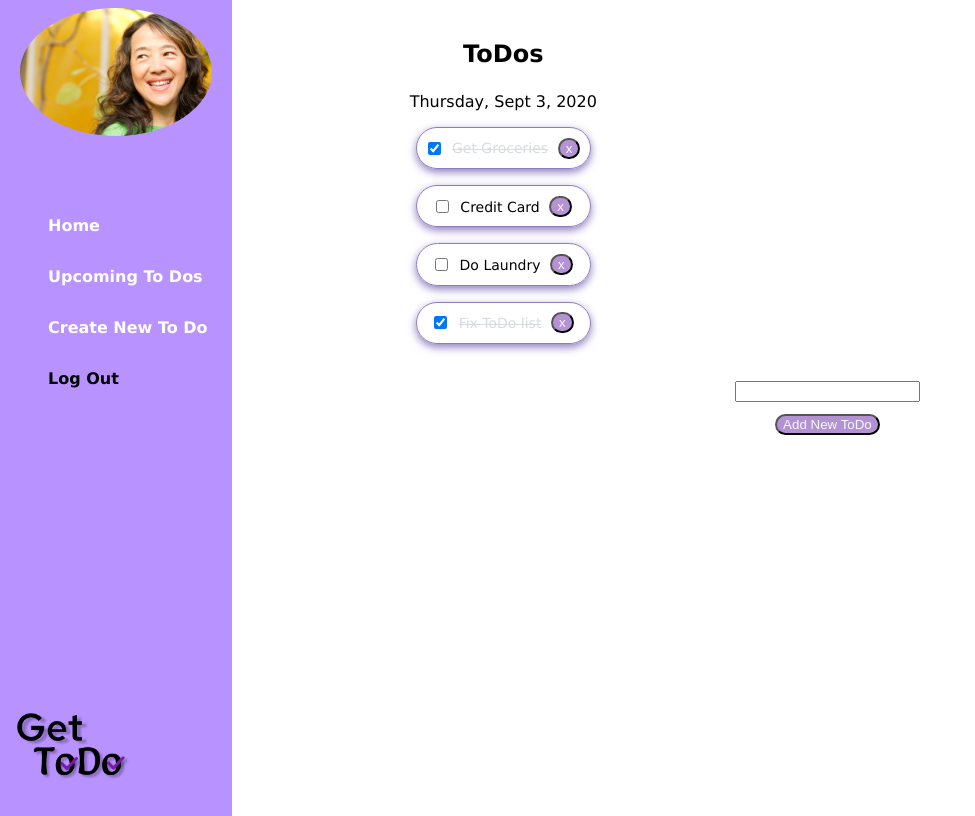
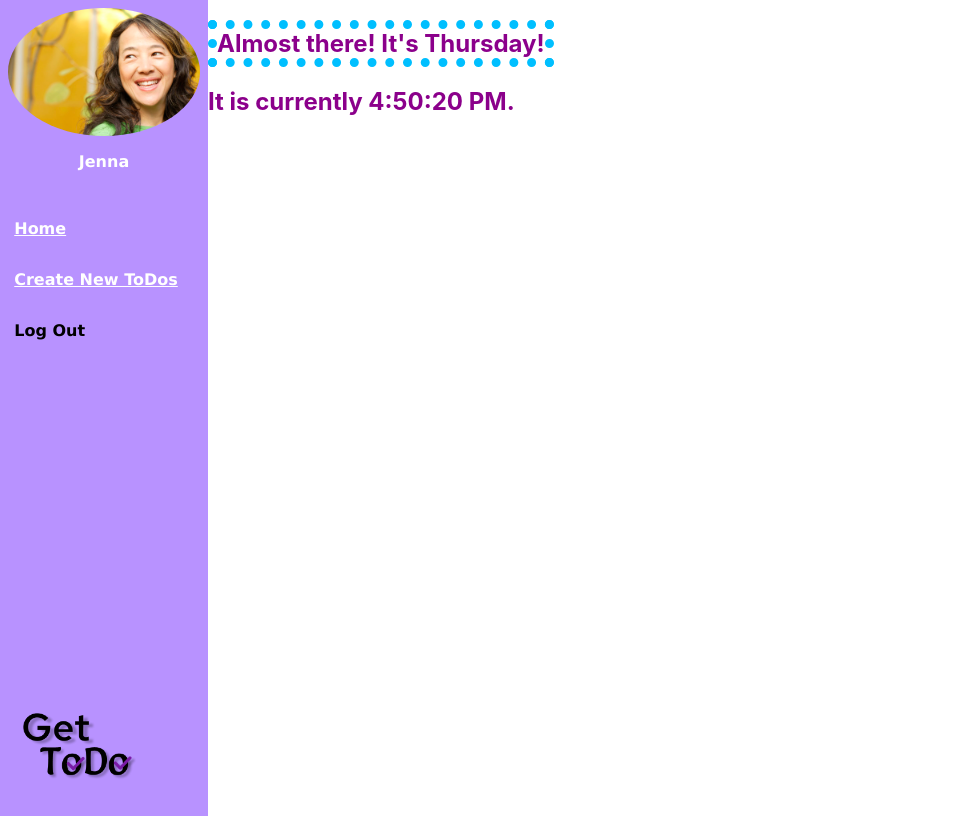
Before and after one commit to megumi29/To_Do_App, a React (Create React App) app: page / in a window 1280 px wide. Shown: the whole page, without its empty margins (0-975 px from the left). Built offline with nearby package versions, Linux system fonts and the light colour scheme.

Commit message:
added routing and more styles. Changed some layouts, but will need to fix some to look better. Links and Routing works.

```diff
--- a/package.json
+++ b/package.json
@@ -8,6 +8,7 @@
     "@testing-library/user-event": "^7.2.1",
     "react": "^16.13.1",
     "react-dom": "^16.13.1",
+    "react-router-dom": "^5.2.0",
     "react-scripts": "3.4.3",
     "shortid": "^2.2.15"
   },
--- a/src/App.css
+++ b/src/App.css
@@ -19,15 +19,14 @@ h3 {
   text-decoration: underline solid #7a1ba7;
 } */
 
-.ToDo {
-  font-size: 14px;
-}
-
-.input_button {
+.addtodo-input {
+  border: dodgerblue solid 3px;
+  border-radius: 2rem;
+  box-shadow: rgba(153, 63, 218, 0.685) 2px 2px 5px 3px;
+  padding: 4rem;
+  margin: 6rem;
   display: flex;
   flex-direction: column;
-  justify-content: center;
-  align-items: center;
 }
 
 .addButton,
@@ -64,9 +63,24 @@ h3 {
   font-size: 20px;
 }
 
-.menu_list:hover {
+.menu_list {
+  display: flex;
+  flex-direction: column;
+}
+
+.menu_list_links {
+  color: white;
+  margin-right: 1rem;
+  margin-bottom: 2rem;
+}
+
+.menu_list_links:hover {
   color: rgb(139, 20, 168);
   cursor: pointer;
+}
+
+.ToDo {
+  font-size: 14px;
 }
 
 .ToDo,
@@ -81,16 +95,16 @@ h3,
 }
 
 .Dashboard {
-  display: flex;
-  flex-direction: column;
-  align-items: center;
   font-family: -apple-system, BlinkMacSystemFont, "Segoe UI", Roboto, Oxygen,
     Ubuntu, Cantarell, "Open Sans", "Helvetica Neue", sans-serif;
-  font-size: 20px;
+  font-size: 16px;
   color: darkmagenta;
 }
 
 .greeting {
+  display: flex;
+  flex-direction: column;
+  justify-items: center;
   border: deepskyblue dotted 0.6rem;
 }
 
--- a/src/App.js
+++ b/src/App.js
@@ -1,152 +1,33 @@
 import React from "react";
 import SideBar from "./Side(left) bar";
-import Todo from "./Todo";
 import Dashboard from "./Dashboard";
+import ToDoList from "./ToDoList";
 import avatarImg from "./images/AuntPersona.jpg";
 import "./App.css";
-import shortid from "shortid";
 
-const TODO_LIST_KEY = "todoapp-list";
+import { Switch, Route } from "react-router-dom";
+
 class App extends React.Component {
   state = {
     user: {
       username: "Jenna",
-      message: "",
       avatarImg: avatarImg,
     },
-    toDoList: [
-      {
-        id: shortid.generate(),
-        title: "Errands To Run",
-        description: "Get Groceries",
-        completed: true,
-      },
-      {
-        id: shortid.generate(),
-        title: "Bills To Pay",
-        description: "Credit Card",
-        completed: false,
-      },
-      {
-        id: shortid.generate(),
-        title: "Chores",
-        description: "Do Laundry",
-        completed: false,
-      },
-      {
-        id: shortid.generate(),
-        title: "Work",
-        description: "Fix ToDo list",
-        completed: true,
-      },
-    ],
-    newToDoItem: "",
-  };
-
-  componentDidMount() {
-    let todoListStr = localStorage.getItem(TODO_LIST_KEY);
-    if (todoListStr) {
-      this.setState({
-        toDoList: JSON.parse(todoListStr),
-      });
-    }
-  }
-
-  componentDidUpdate(prevProps, prevState) {
-    if (this.state.toDoList !== prevState.toDoList) {
-      let todoListStr = JSON.stringify(this.state.toDoList);
-      localStorage.setItem(TODO_LIST_KEY, todoListStr);
-    }
-  }
-
-  handleCheckedToDoItem = (id) => {
-    this.setState((state) => {
-      let newToDoList = this.state.toDoList.map((item) => {
-        if (item.id === id) {
-          return { ...item, completed: !item.completed };
-        }
-        return item;
-      });
-      return { toDoList: newToDoList };
-    });
-  };
-
-  handleChangeToDoItem = (event) => {
-    this.setState({ newToDoItem: event.target.value });
-  };
-
-  handleAddNewToDoItem = (event) => {
-    this.setState(
-      (state) => {
-        return {
-          toDoList: [...state.toDoList, { description: state.newToDoItem }],
-          newToDoItem: "",
-        };
-      },
-      () =>
-        alert(
-          "You added " +
-            this.state.toDoList[this.state.toDoList.length - 1].description
-        )
-    );
-  };
-
-  handleKeyDown = (event) => {
-    if (event.key === "Enter") {
-      this.handleAddNewToDoItem();
-    }
-  };
-
-  handleDeleteNewToDoItem = (id) => {
-    this.setState((state) => {
-      const filteredArray = state.toDoList.filter((todo) => {
-        if (todo.id === id) {
-          return false;
-        } else {
-          return true;
-        }
-      });
-
-      return {
-        toDoList: filteredArray,
-      };
-    });
   };
 
   render() {
     return (
       <div className="pageWrapper">
         {/* Todo List Section */}
-        <SideBar user={this.user} />
-        <ul>
-          <p className="userSectionMessage">{this.message}</p>
-          {/* <Dashboard /> */}
-          <h3>ToDos</h3>
-          <p className="date">Thursday, Sept 3, 2020</p>
-          {this.state.toDoList.map((todo) => (
-            <Todo
-              key={todo.id}
-              todo={todo}
-              onCheckedTodo={this.handleCheckedToDoItem}
-              onDeleteItem={this.handleDeleteNewToDoItem}
-            />
-          ))}
-        </ul>
-        <br />
-        <div className="input_button">
-          <input
-            type="text"
-            onChange={this.handleChangeToDoItem}
-            value={this.state.newToDoItem}
-          ></input>
-          <button
-            className="addButton"
-            onClick={this.handleAddNewToDoItem}
-            onKeyDown={this.handleKeyDown}
-          >
-            Add New ToDo
-          </button>
-        </div>
+        <SideBar user={this.state.user} />
+        <Switch>
+          <Route exact path="/">
+            <Dashboard />
+          </Route>
+          <Route path="/Todo">
+            <ToDoList />
+          </Route>
+        </Switch>
       </div>
     );
   }
--- a/src/Dashboard.js
+++ b/src/Dashboard.js
@@ -2,14 +2,14 @@ import React from "react";
 
 class Dashboard extends React.Component {
   state = {
-    date: new Date(),
+    now: new Date(),
+    day: "",
   };
 
   componentDidMount() {
     this.timerId = setInterval(() => this.exactTime(), 1000);
     this.setState((state) => {
-      return;
-      // return { day: state.now.getDay() };
+      return { day: state.now.getDay() };
     });
   }
 
@@ -19,40 +19,39 @@ class Dashboard extends React.Component {
 
   exactTime() {
     this.setState({
-      date: new Date(),
+      now: new Date(),
     });
   }
 
   render() {
-    // let greeting = "";
+    let greeting = "";
 
-    // if (this.state.day === 1) {
-    //   greeting =
-    //     "Hey You! Let's start this week off right! It's Marvelous Monday!";
-    // }
-    // if (this.state.day === 2) {
-    //   greeting = "What's Up! It's 'ToDo' Tuesday!";
-    // }
-    // if (this.state.day === 3) {
-    //   greeting = "Hey! It's Wednesday, Happy Hump Day!";
-    // }
-    // if (this.state.day === 4) {
-    //   greeting = "Almost there! It's Thursday!";
-    // }
-    // if (this.state.day === 5) {
-    //   greeting = "Hey Wonderful! It's Finally Friday!";
-    // }
-    // if (this.state.day === 6) {
-    //   greeting = "Helllo! It's Super Saturday!";
-    // }
-    // if (this.state.day === 0) {
-    //   greeting = "Nice to see ya! It's Easin' Sunday!";
-    // }
+    if (this.state.day === 1) {
+      greeting =
+        "Hey You, let's start this week off right! It's Marvelous Monday!";
+    }
+    if (this.state.day === 2) {
+      greeting = "What's Up! It's 'ToDo' Tuesday!";
+    }
+    if (this.state.day === 3) {
+      greeting = "Hey! It's Wednesday, Happy Hump Day!";
+    }
+    if (this.state.day === 4) {
+      greeting = "Almost there! It's Thursday!";
+    }
+    if (this.state.day === 5) {
+      greeting = "Hey Wonderful! It's Finally Friday!";
+    }
+    if (this.state.day === 6) {
+      greeting = "Helllo! It's Super Saturday!";
+    }
+    if (this.state.day === 0) {
+      greeting = "Nice to see ya! It's Easin' Sunday!";
+    }
     return (
       <div className="Dashboard">
-        <h2 className="greeting"> Good Afternoon!</h2>
-        {/* {greeting} */}
-        <h2> It is currently {this.state.date.toLocaleTimeString()}.</h2>
+        <h2 className="greeting">{greeting}</h2>
+        <h2> It is currently {this.state.now.toLocaleTimeString()}.</h2>
       </div>
     );
   }
--- a/src/Side(left) bar.js
+++ b/src/Side(left) bar.js
@@ -1,6 +1,7 @@
 import React from "react";
 import AppName from "./images/AppName.png";
 import avatarImg from "./images/AuntPersona.jpg";
+import { Link } from "react-router-dom";
 
 function SideBar(props) {
   return (
@@ -10,14 +11,16 @@ function SideBar(props) {
         style={navStyles.userSectionImg}
         alt="users_avatar"
       ></img>
-      <p style={navStyles.sideNavUserName}>{props.username}</p>
-      <nav>
-        <ul className="menu_list">
-          <li style={navStyles.navMenu}>Home</li>
-          <li style={navStyles.navMenu}>Upcoming To Dos</li>
-          <li style={navStyles.navMenu}>Create New To Do</li>
-          <li>Log Out</li>
-        </ul>
+      <p style={navStyles.sideNavUserName}>{props.user.username}</p>
+      <nav className="menu_list">
+        <Link to="/" className="menu_list_links">
+          Home
+        </Link>
+        {/* <li style={navStyles.navMenu}>Upcoming ToDos</li> */}
+        <Link to="/ToDo" className="menu_list_links">
+          Create New ToDos
+        </Link>
+        Log Out
         <div style={navStyles.logoImg}>
           <img src={AppName} style={navStyles.imgSize} alt="logo" />
         </div>
@@ -39,11 +42,6 @@ const navStyles = {
     fontFamily: "Verdana, Geneva, Tahoma, sans-serif",
     fontWeight: "bold",
   },
-  navMenu: {
-    color: "white",
-    marginRight: "1rem",
-    marginBottom: "2rem",
-  },
   sideNavUserName: {
     marginBottom: "3rem",
     color: "#ffff",
--- /dev/null
+++ b/src/ToDoList.js
@@ -0,0 +1,115 @@
+import React from "react";
+import shortid from "shortid";
+import Todo from "./Todo";
+
+import "./App.css";
+
+const TODO_LIST_KEY = "todoapp-list";
+class ToDoList extends React.Component {
+  state = {
+    toDoList: [],
+    newToDoItem: "",
+  };
+
+  componentDidMount() {
+    let todoListStr = localStorage.getItem(TODO_LIST_KEY);
+    if (todoListStr) {
+      this.setState({
+        toDoList: JSON.parse(todoListStr),
+      });
+    }
+  }
+
+  componentDidUpdate(prevProps, prevState) {
+    if (this.state.toDoList !== prevState.toDoList) {
+      let todoListStr = JSON.stringify(this.state.toDoList);
+      localStorage.setItem(TODO_LIST_KEY, todoListStr);
+    }
+  }
+
+  handleCheckedToDoItem = (id) => {
+    this.setState((state) => {
+      let newToDoList = this.state.toDoList.map((item) => {
+        if (item.id === id) {
+          return { ...item, completed: !item.completed };
+        }
+        return item;
+      });
+      return { toDoList: newToDoList };
+    });
+  };
+
+  handleChangeToDoItem = (event) => {
+    this.setState({ newToDoItem: event.target.value });
+  };
+
+  handleAddNewToDoItem = (event) => {
+    this.setState(
+      (state) => {
+        return {
+          toDoList: [
+            ...state.toDoList,
+            { id: shortid.generate(), description: state.newToDoItem },
+          ],
+          newToDoItem: "",
+        };
+      },
+      () =>
+        alert(
+          "You added " +
+            this.state.toDoList[this.state.toDoList.length - 1].description
+        )
+    );
+  };
+
+  handleKeyDown = (event) => {
+    if (event.key === "Enter") {
+      this.handleAddNewToDoItem();
+    }
+  };
+
+  handleDeleteNewToDoItem = (id) => {
+    this.setState((state) => {
+      const filteredArray = state.toDoList.filter((todo) => {
+        if (todo.id === id) {
+          return false;
+        } else {
+          return true;
+        }
+      });
+      return {
+        toDoList: filteredArray,
+      };
+    });
+  };
+
+  render() {
+    return (
+      <>
+        <div className="addtodo-input">
+          <h3>ToDos</h3>
+          <ul>
+            {this.state.toDoList.map((todo) => (
+              <Todo
+                key={todo.id}
+                todo={todo}
+                onCheckedTodo={this.handleCheckedToDoItem}
+                onDeleteItem={this.handleDeleteNewToDoItem}
+              />
+            ))}
+          </ul>
+          <input
+            type="text"
+            onChange={this.handleChangeToDoItem}
+            value={this.state.newToDoItem}
+            onKeyDown={this.handleKeyDown}
+          ></input>
+          <button className="addButton" onClick={this.handleAddNewToDoItem}>
+            Add New ToDo
+          </button>
+        </div>
+      </>
+    );
+  }
+}
+export default ToDoList;
--- a/src/Todo.js
+++ b/src/Todo.js
@@ -37,19 +37,15 @@ export default Todo;
 const listStyles = {
   list: {
     display: "flex",
-    flexDirection: "row",
     justifyContent: "center",
     alignItems: "center",
     border: "1px solid #8e7dbe",
     marginBottom: "1rem",
-    marginRight: "9rem",
-    marginLeft: "9rem",
     borderRadius: "5rem",
     boxShadow: "0 .2rem .5rem 0 #8e7dbe",
   },
   checkBoxes: {
     display: "flex",
-    flexDirection: "row",
     margin: ".7rem",
     fontSize: "11px",
   },
--- a/src/index.js
+++ b/src/index.js
@@ -1,12 +1,13 @@
 import React from "react";
 import ReactDOM from "react-dom";
 import App from "./App";
-import Dashboard from "./Dashboard";
+import { BrowserRouter } from "react-router-dom";
 
 ReactDOM.render(
   <React.StrictMode>
-    <App />
-    {/* <Dashboard /> */}
+    <BrowserRouter>
+      <App />
+    </BrowserRouter>
   </React.StrictMode>,
   document.getElementById("root")
 );
```
Also changed, not shown: 1 other file (tests, documents, lock files or other folders).
